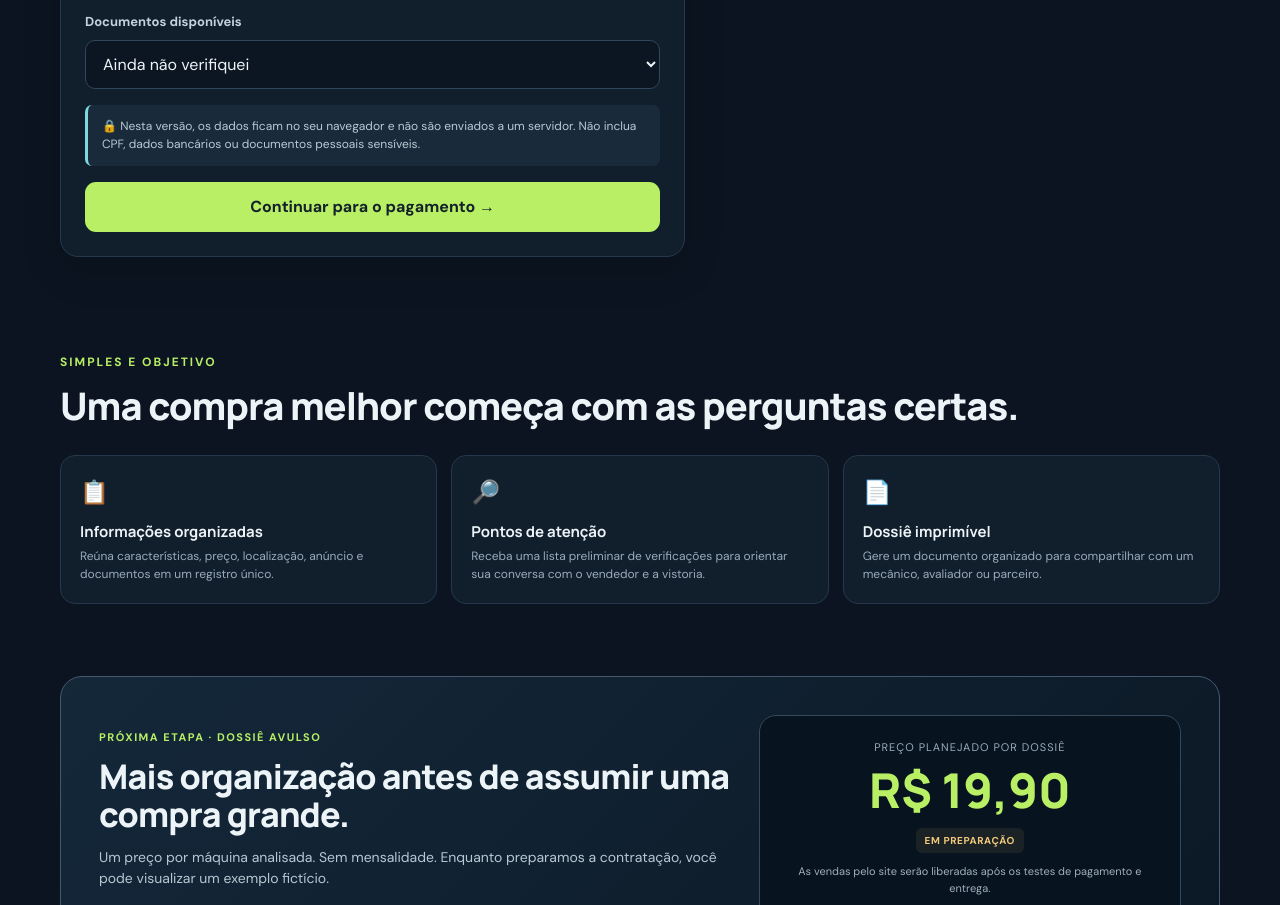
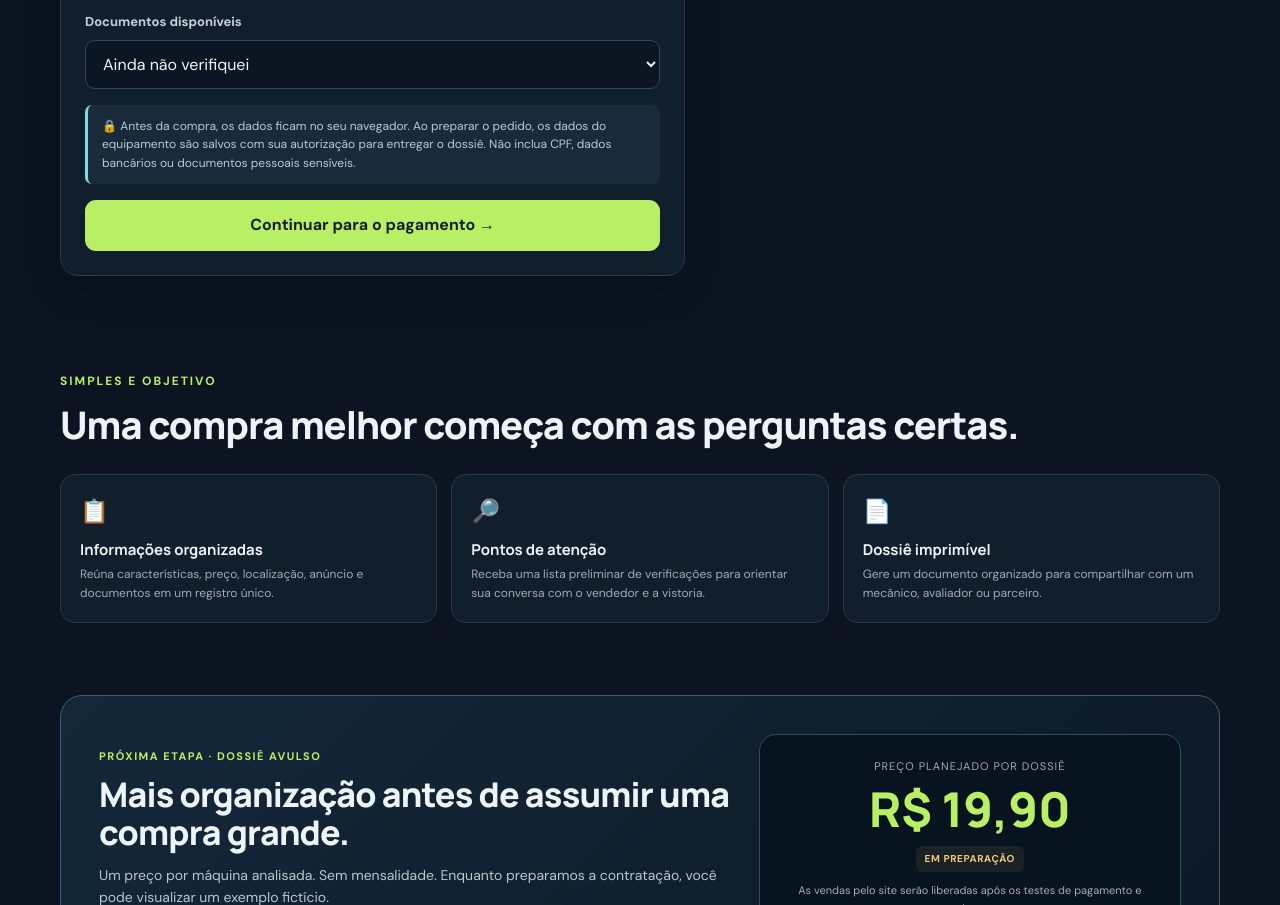
Before and after one commit to Elton198810/maquina-clara-ia, a website: page index.html in a window 1280 px wide. Shown: the part 2893-3798 px from the top of the page. Drawn offline with Linux system fonts and the light colour scheme; no server answers.

Commit message:
Esclarece armazenamento consentido dos dados do dossiê

```diff
--- a/index.html
+++ b/index.html
@@ -142,7 +142,7 @@ html{scroll-padding-top:24px}
 <div class="field"><label for="seller">Informações do vendedor / descrição do anúncio</label><textarea id="seller" placeholder="Cole aqui a descrição, condições informadas, histórico declarado..."></textarea></div>
 <div class="field"><label for="photos">Fotos do equipamento (opcional)</label><div class="upload"><input id="photos" type="file" accept="image/*" multiple><p>Selecione fotos da máquina, plaqueta, motor, pneus/esteiras e possíveis danos. As imagens são usadas apenas nesta sessão do navegador.</p><div class="preview" id="preview"></div></div></div>
 <div class="field"><label for="docs">Documentos disponíveis</label><select id="docs"><option value="Não informado">Ainda não verifiquei</option><option value="Nota fiscal e documentação">Nota fiscal e documentação</option><option value="Manual e histórico de manutenção">Manual e histórico de manutenção</option><option value="Nota fiscal, manual e histórico">Nota fiscal, manual e histórico</option><option value="Nenhum documento apresentado">Nenhum documento apresentado</option></select></div>
-<div class="note">🔒 Nesta versão, os dados ficam no seu navegador e não são enviados a um servidor. Não inclua CPF, dados bancários ou documentos pessoais sensíveis.</div>
+<div class="note">🔒 Antes da compra, os dados ficam no seu navegador. Ao preparar o pedido, os dados do equipamento são salvos com sua autorização para entregar o dossiê. Não inclua CPF, dados bancários ou documentos pessoais sensíveis.</div>
 <button class="btn primary" style="width:100%" type="submit">Continuar para o pagamento →</button>
 </form></div>
 <div class="panel"><h3>2. Resultado da análise</h3><p class="sub">Veja um exemplo fictício abaixo. O dossiê da sua máquina é liberado após o pagamento.</p><div id="empty" class="result-empty"><div class="big">▤</div><b>Seu dossiê aparecerá aqui</b><p>Use “Ver exemplo preenchido” para conhecer a apresentação. Para analisar sua máquina, preencha os dados e continue para o pagamento.</p></div><div class="report" id="report"></div></div></div>
```
